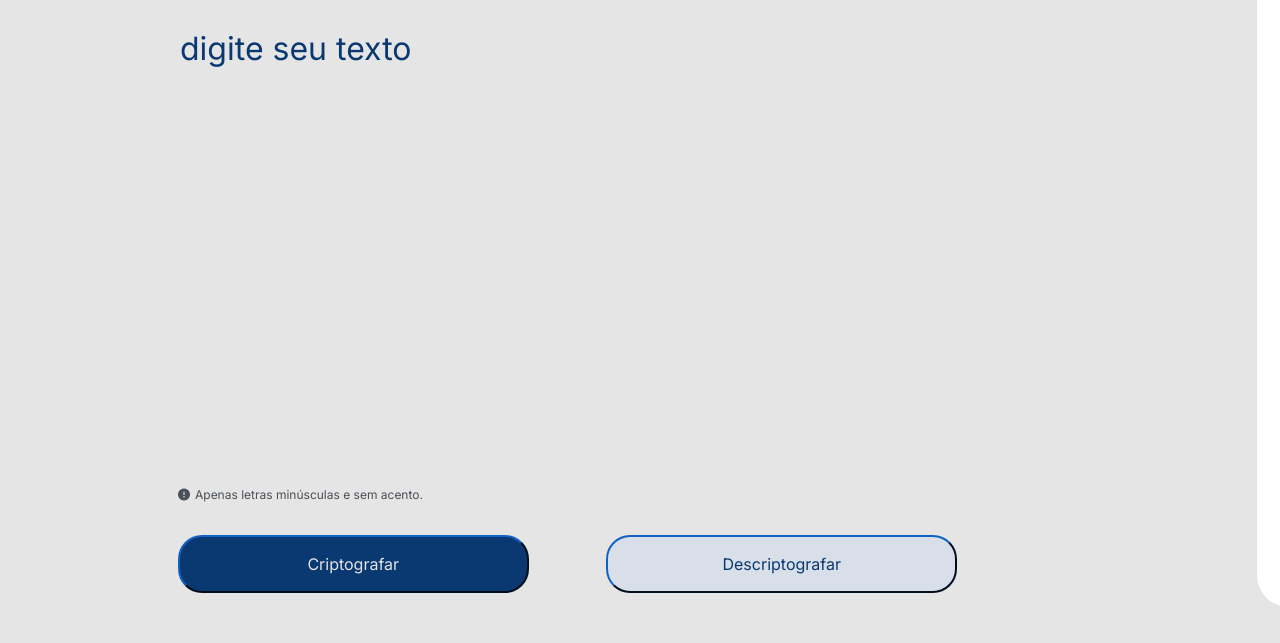
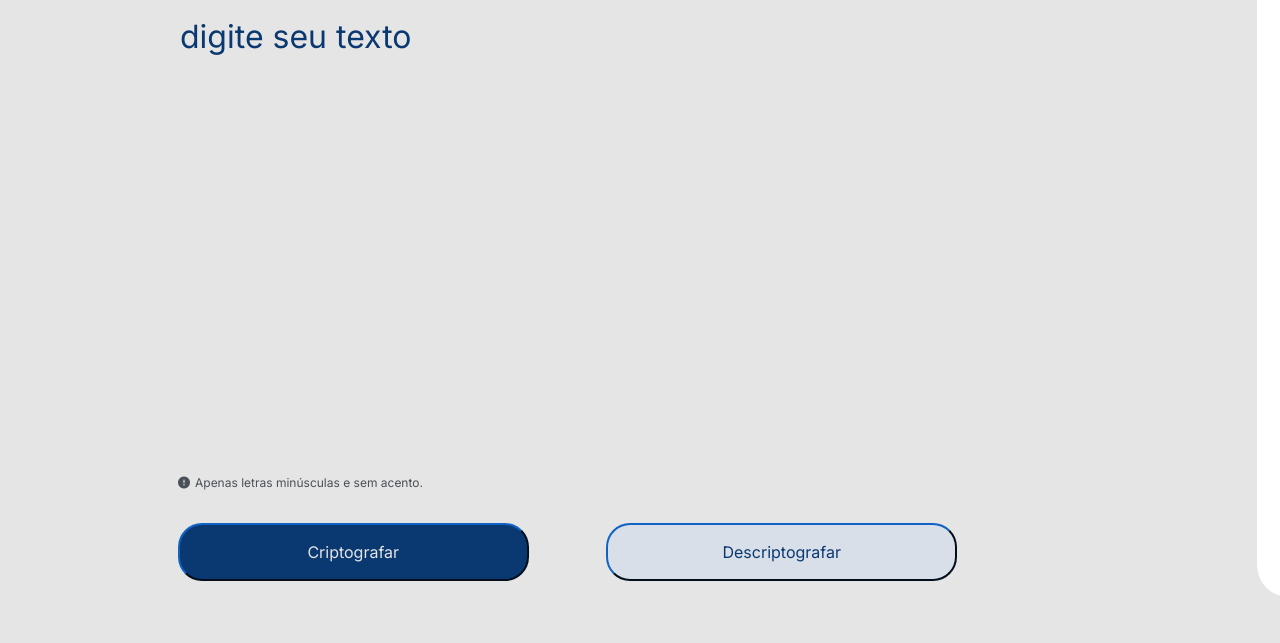
Before and after one commit to gamalielgomes/challengeencriptador, a plain HTML site: page index.html in a window 1280 px wide. Shown: the part 143-786 px from the top of the page. Drawn offline with Linux system fonts and the light colour scheme.

Commit message:
alterando a margin do campo texto

```diff
--- a/style.css
+++ b/style.css
@@ -11,7 +11,7 @@
 }
 
 main {
-    width: 98%;
+    width: 96%;
     display: flex;
     justify-content: space-around;
 }
@@ -19,7 +19,7 @@ main {
 .campo__texto {
     border: none;
     color:#0A3871;
-    margin-top: 152px;
+    margin-top: 140px;
     margin-left: 50px;
     font-size: 2rem;
     text-transform: lowercase;
@@ -109,7 +109,7 @@ main {
     border-radius: 24px;
     font-size: 1rem;
     color: #0A3871;
-    margin-top: 20px;
+    margin-top: 10px;
     margin-bottom: 16px;
     padding: 12px;
 }
```
